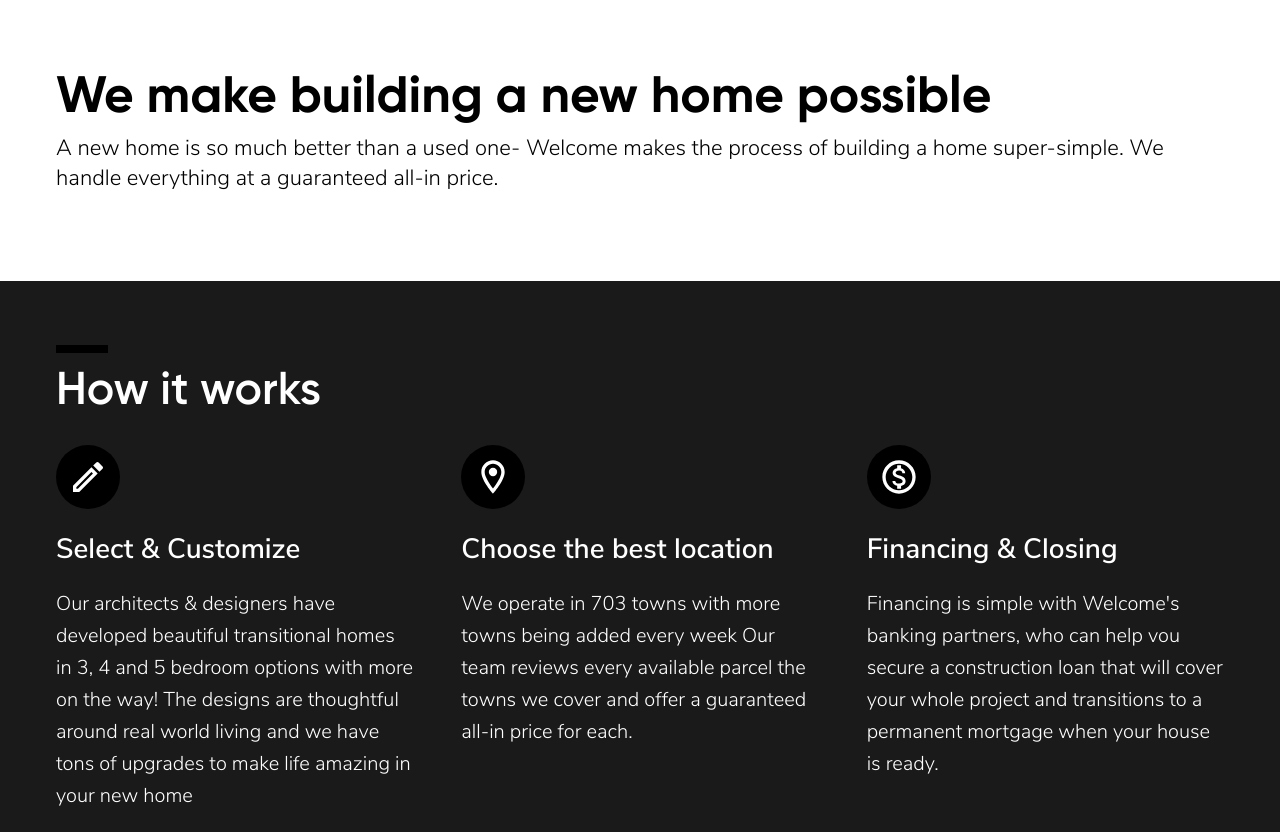
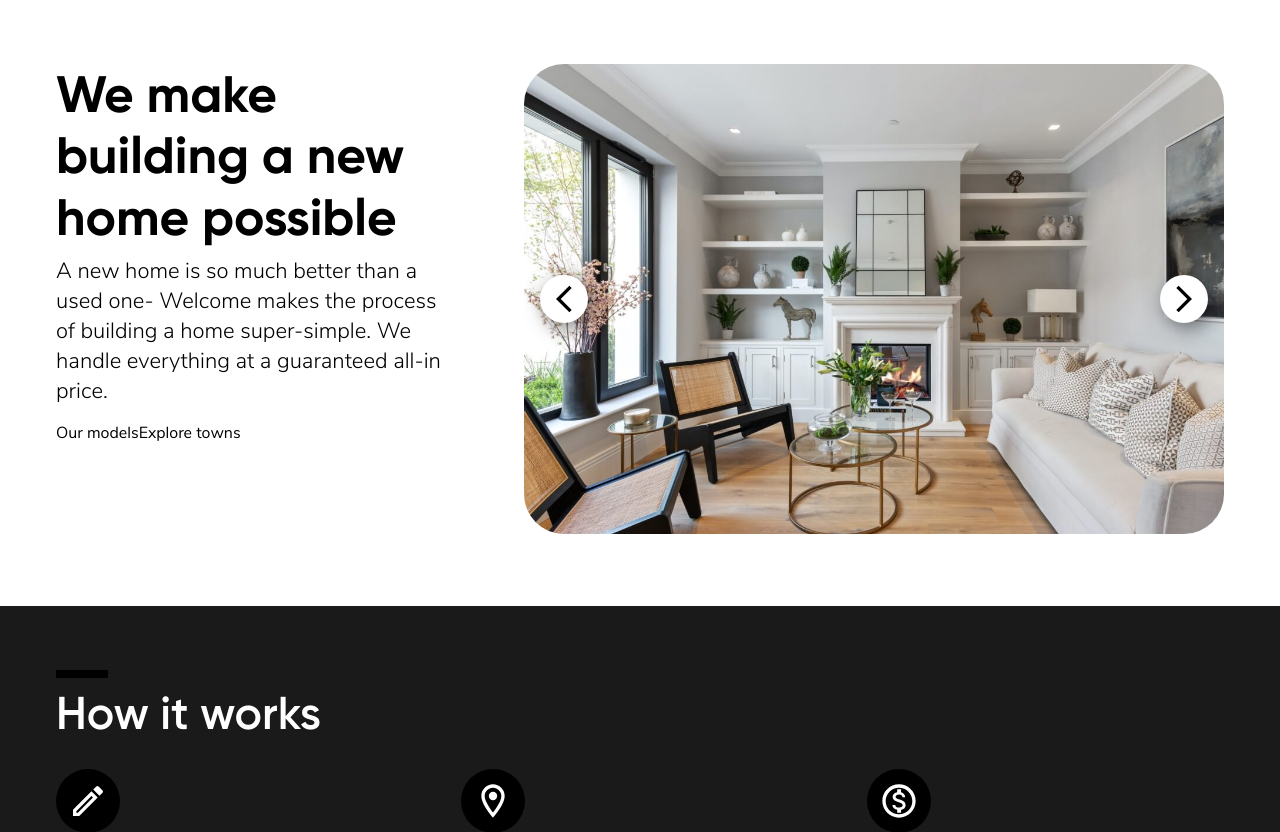
Before and after one commit to dlivingston/welcome-homes-demo, a Next.js app: page / in a window 1280 px wide. Shown: the top 832 px of the page. Built offline with nearby package versions, Linux system fonts and the light colour scheme; a web font is replaced by a local one.

Commit message:
Hero Carousel

```diff
--- /dev/null
+++ b/components/HeroCarousel/HeroCarousel.module.scss
@@ -0,0 +1,59 @@
+.carousel {
+  display: grid;
+  grid-template-columns: 1fr;
+  grid-template-columns: 1fr;
+  position: relative;
+  height: 470px;
+  width: 100%;
+  max-width: 700px;
+  overflow: hidden;
+  border-radius: 40px;
+  .slideWrapper {
+    grid-column: 1;
+    grid-row: 1;
+    width: 100%;
+    max-width: 700px;
+    transition: opacity ease-in-out 0.5s;
+    opacity: 0;
+    z-index: 1;
+    &.current {
+      z-index: 10;
+      opacity: 1;
+    }
+    img {
+      object-fit: cover;
+      width: 100%;
+      max-width: 700px;
+    }
+  }
+  .btnPrev, .btnNext {
+    width: 48px;
+    height: 48px;
+    position: absolute;
+    z-index: 20;
+    top: calc(50% - 24px);
+    border: 0;
+    background-color: var(--white);
+    border-radius: 50%;
+    display: flex;
+    align-items: center;
+    justify-content: center;
+    padding: 0;
+    box-shadow: 5px 5px 20px rgba(0, 0, 0, 0.5)  ;
+    transform: scale(1);
+    transition: transform ease-in-out 0.2s;
+    svg {
+      width: 2rem;
+    }
+    &:hover {
+      transform: scale(1.1);
+    }
+  }
+  .btnPrev {
+    left: 1rem;
+  }
+  .btnNext {
+    left: auto;
+    right: 1rem;
+  }
+}
--- /dev/null
+++ b/components/HeroCarousel/HeroCarousel.tsx
@@ -0,0 +1,65 @@
+import { useEffect, useState } from 'react'
+import Image from 'next/image'
+import styles from './HeroCarousel.module.scss'
+import IconArrowBack from '../IconArrowBack/IconArrowBack';
+import IconArrowForward from '../IconArrowForward/IconArrowForward';
+
+export default function HeroCarousel() {
+  const slides = [
+    '/images/hero/hero-01.jpg',
+    '/images/hero/hero-02.jpg',
+    '/images/hero/hero-03.jpg',
+    '/images/hero/hero-04.jpg',
+    '/images/hero/hero-05.jpg',
+  ];
+  const [activeSlide, setActiveSlide] = useState(0);
+
+  const updateSlides = (slide: number) => {
+    if(slide < 0) {
+      setActiveSlide(slides.length - 1);
+    } else if (slide >= slides.length) {
+      setActiveSlide(0);
+    } else {
+      setActiveSlide(slide);
+    }
+  }
+
+  useEffect(() => {
+    const interval = setInterval(() => {
+      updateSlides(activeSlide + 1);
+    }, 5000);
+    return () => {
+      if(interval) {
+        clearInterval(interval);
+      }
+    }
+  })
+
+  return (
+    <div className={styles.carousel}>
+      {slides.map((slide, index) => {
+        return (
+          <div key={index} className={`${styles.slideWrapper} ${activeSlide === index ? `${styles.current}` : ''}`}>
+            <Image src={slide} alt="" fill />
+          </div>
+        )
+      })}
+      <button
+        type="button"
+        className={styles.btnPrev}
+        aria-label="Previous Slide"
+        onClick={() => {updateSlides(activeSlide - 1)}}
+      >
+        <IconArrowBack/>
+      </button>
+      <button
+        type="button"
+        className={styles.btnNext}
+        aria-label="Next Slide"
+        onClick={() => {updateSlides(activeSlide + 1)}}
+      >
+        <IconArrowForward/>
+      </button>
+    </div>
+  )
+}
--- /dev/null
+++ b/components/IconArrowBack/IconArrowBack.tsx
@@ -0,0 +1,7 @@
+export default function IconArrowBack() {
+  return (
+    <svg focusable="false" aria-hidden="true" viewBox="0 0 24 24">
+      <path d="M17.77 3.77 16 2 6 12l10 10 1.77-1.77L9.54 12z"></path>
+    </svg>
+  )
+}
--- a/pages/index.tsx
+++ b/pages/index.tsx
@@ -1,6 +1,7 @@
 import Head from 'next/head'
 import Image from 'next/image'
 import styles from '../styles/Home.module.scss'
+import HeroCarousel from '../components/HeroCarousel/HeroCarousel'
 import IconArrowForward from '../components/IconArrowForward/IconArrowForward'
 
 export default function Home() {
@@ -15,8 +16,17 @@ export default function Home() {
       <main>
         <section className={`section ${styles.hero}`}>
           <div className="container">
-            <h1 className="display-1">We make building a new home possible</h1>
-            <p>A new home is so much better than a used one- Welcome makes the process of building a home super-simple. We handle everything at a guaranteed all-in price.</p>
+            <div className={styles.flex}>
+              <div className={styles.titleWrapper}>
+                <h1 className="display-1">We make building a new home possible</h1>
+                <p>A new home is so much better than a used one- Welcome makes the process of building a home super-simple. We handle everything at a guaranteed all-in price.</p>
+                <a href="#" className="btn-link">Our models</a>
+                <a href="#" className="btn-outline-link">Explore towns</a>
+              </div>
+              <div className={styles.carouselWrapper}>
+                <HeroCarousel/>
+              </div>
+            </div>
           </div>
         </section>
         <section className={`section theme-dark ${styles.how}`}>
--- a/styles/Home.module.scss
+++ b/styles/Home.module.scss
@@ -3,6 +3,27 @@
   padding-bottom: 4.5rem;
   p {
     font-size: 1.375rem;
+  }
+  .flex {
+    display: flex;
+    flex-direction: column;
+    @media (min-width: 900px) {
+      flex-direction: row;
+      justify-content: space-between;
+      .titleWrapper {
+        flex: 1 1 30%;
+        margin-right: 2rem;
+      }
+      .carouselWrapper {
+        flex: 1 1 70%;
+        max-width: 700px;
+      }
+    }
+    @media (min-width: 1200px) {
+      .titleWrapper {
+        margin-right: 6vw;
+      }
+    }
   }
 }
 .how {
```
